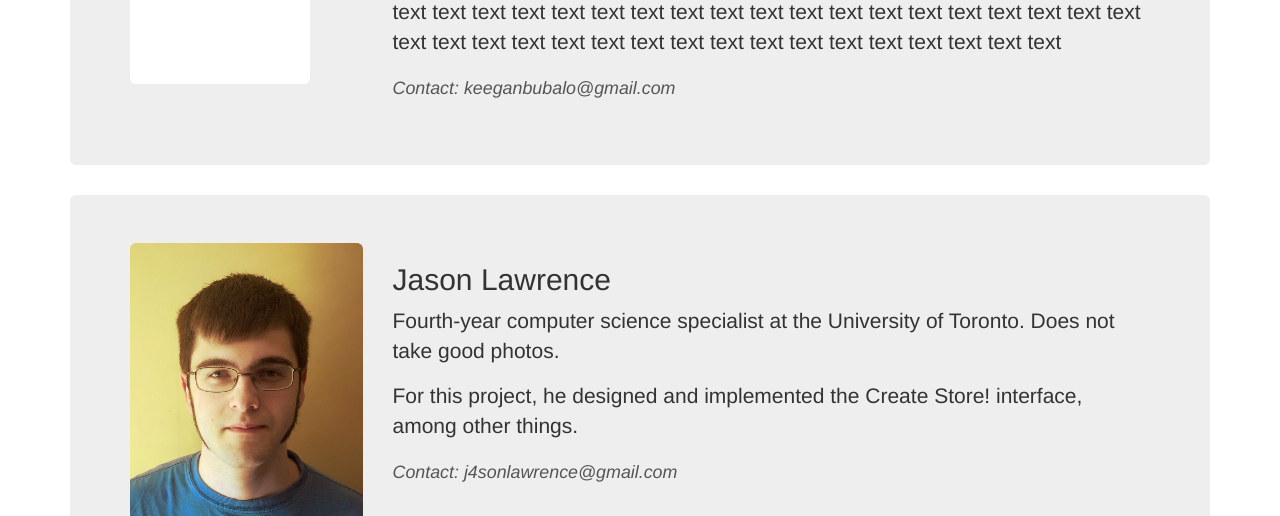
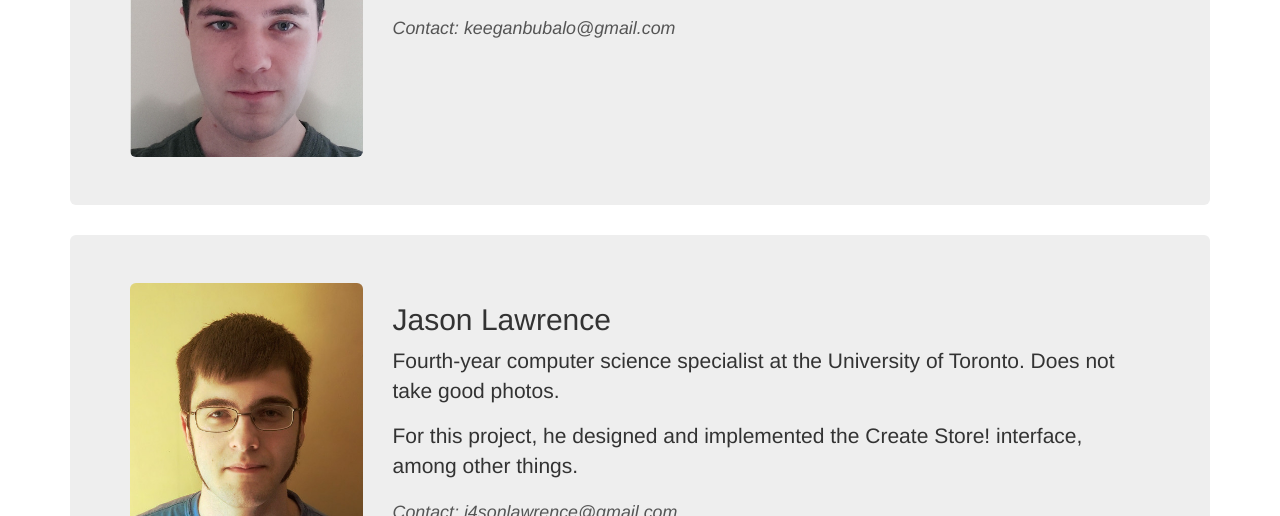
Before and after one commit to bahrymat/storefront, a plain HTML site: page aboutus.html in a window 1280 px wide. Shown: the part 584-1100 px from the top of the page. Drawn offline with nearby package versions, Linux system fonts and the light colour scheme.

Commit message:
added a photo of keegan and updated his aboutus section

```diff
--- a/aboutus.html
+++ b/aboutus.html
@@ -61,17 +61,11 @@
 			<div class="jumbotron">
 				<div class="row">
 					<div class="col-md-3 col-sm-4">
-						<img src="def_img.png" class="img-responsive img-rounded">
+						<img src="keegan.jpg" class="img-responsive img-rounded">
 					</div>
 					<div class="col-md-9 col-sm-8">
 						<h2>Keegan Bubalo</h2>
-						<p>text text text text text text text text text
-						 text text text text text text text text text
-						 text text text text text text text text text
-						 text text text text text text text text text
-						 text text text text text text text text text
-						 text text text text text text text text text
-						 text  </p>
+						<p>Keegan is a third year computer science student attending University of Toronto.</p>
 						 <p class="email"><small>Contact: keeganbubalo@gmail.com</small></p>
 					</div>
 				</div>
```
Also changed, not shown: keegan.jpg (added).
